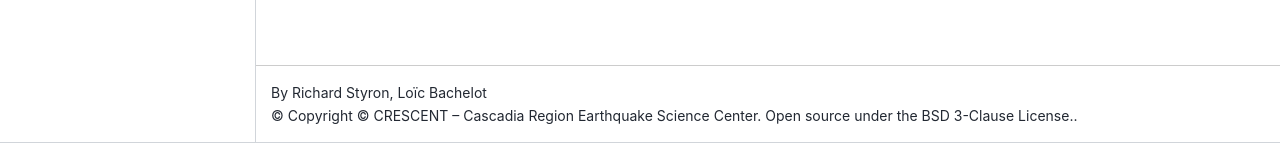
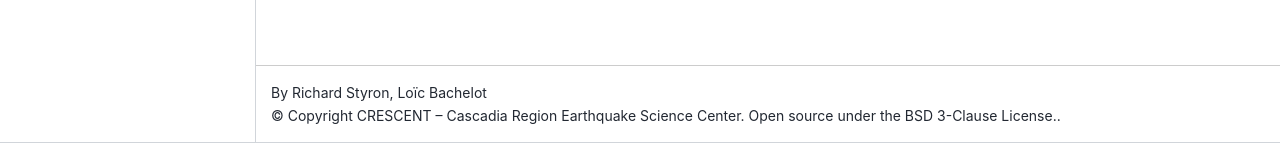
Before and after one commit to cascadiaquakes/fault-geometry-building-tutorial, a Jupyter Book: the page built from README.md, in a window 1280 px wide. Shown: the part 757-900 px from the top of the page. Built offline with Jupyter Book 1.0.4 settings and Sphinx 7.4.7 and the Sphinx Book theme 1.1.4, drawn with Linux system fonts in a browser that asks for light colours.

Commit message:
[fix] typo

```diff
--- a/_config.yml
+++ b/_config.yml
@@ -4,7 +4,7 @@
 title: CFM tutorials
 author: Richard Styron, Loïc Bachelot
 logo: Crescent_logo.png
-copyright: © CRESCENT – Cascadia Region Earthquake Science Center.
+copyright: CRESCENT – Cascadia Region Earthquake Science Center.
    Open source under the BSD 3-Clause License.
 
 # Force re-execution of notebooks on each build.
```
